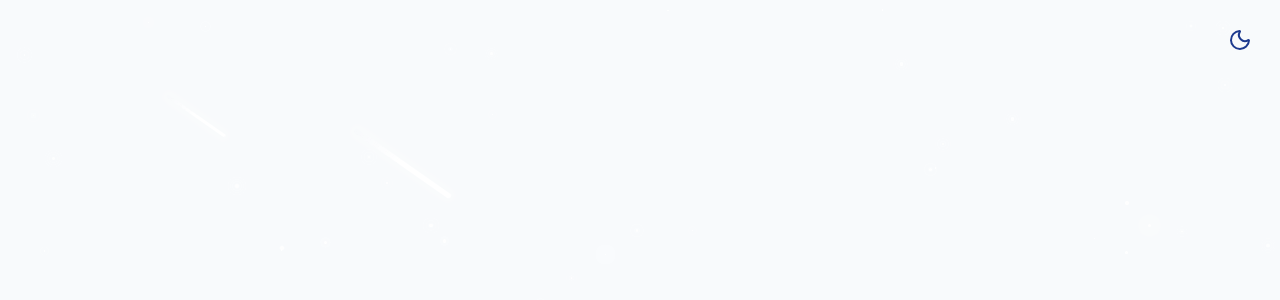
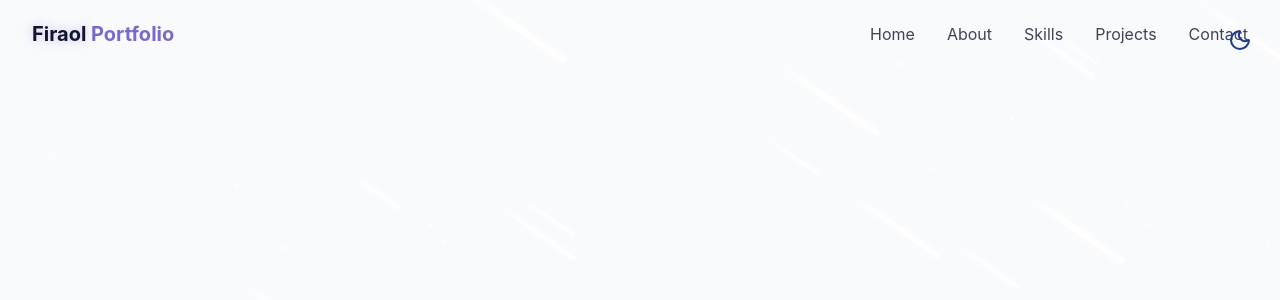
Before and after one commit to firoliyos/React-portfolio-website, a React (Vite) app in the folder beutiful-portfolio/: page / in a window 1280 px wide. Shown: the top 300 px of the page. Built offline with nearby package versions, Linux system fonts and the light colour scheme.

Commit message:
feat: build responsive navbar with navigation links both for desktop and mobile version

```diff
--- /dev/null
+++ b/beutiful-portfolio/src/components/Navbar.jsx
@@ -0,0 +1,91 @@
+import { cn } from "@/lib/utils";
+import { Menu, X } from "lucide-react";
+import { useEffect, useState } from "react";
+
+const navItems = [
+  { name: "Home", href: "#hero" },
+  { name: "About", href: "#about" },
+  { name: "Skills", href: "#skills" },
+  { name: "Projects", href: "#projects" },
+  { name: "Contact", href: "#contact" },
+];
+
+export const Navbar = () => {
+  const [isScrolled, setIsScrolled] = useState(false);
+  const [isMenuOpen, setIsMenuOpen] = useState(false);
+
+  useEffect(() => {
+    const handleScroll = () => {
+      setIsScrolled(window.screenY > 10);
+    };
+
+    window.addEventListener("scroll", handleScroll);
+    return () => window.removeEventListener("scroll", handleScroll);
+  }, []);
+  return (
+    <nav
+      className={cn(
+        "fixed w-full z-40 transition-all duration-300",
+        isScrolled ? "py-3 bg-background/80 backdrop-blur-md shadow-xs" : "py-5"
+      )}
+    >
+      <div className="container flex items-center justify-between">
+        <a
+          className="text-xl font-bold text-primary flex items-center"
+          href="#hero"
+        >
+          <span className="relative z-10">
+            <span className="text-glow text-foreground"> Firaol </span>{" "}
+            Portfolio
+          </span>
+        </a>
+
+        {/* desktop nav */}
+        <div className="hidden md:flex space-x-8">
+          {navItems.map((item, key) => (
+            <a
+              key={key}
+              href={item.href}
+              className="text-foreground/80 hover:text-primary transition-colors duration-300"
+            >
+              {item.name}
+            </a>
+          ))}
+        </div>
+
+        {/* mobile nav */}
+
+        <button
+          onClick={() => setIsMenuOpen((prev) => !prev)}
+          className="md:hidden p-2 text-foreground z-50"
+          aria-label={isMenuOpen ? "Close Menu" : "Open Menu"}
+        >
+          {isMenuOpen ? <X size={24} /> : <Menu size={24} />}{" "}
+        </button>
+
+        <div
+          className={cn(
+            "fixed inset-0 bg-background/95 backdroup-blur-md z-40 flex flex-col items-center justify-center",
+            "transition-all duration-300 md:hidden",
+            isMenuOpen
+              ? "opacity-100 pointer-events-auto"
+              : "opacity-0 pointer-events-none"
+          )}
+        >
+          <div className="flex flex-col space-y-8 text-xl">
+            {navItems.map((item, key) => (
+              <a
+                key={key}
+                href={item.href}
+                className="text-foreground/80 hover:text-primary transition-colors duration-300"
+                onClick={() => setIsMenuOpen(false)}
+              >
+                {item.name}
+              </a>
+            ))}
+          </div>
+        </div>
+      </div>
+    </nav>
+  );
+};
--- a/beutiful-portfolio/src/components/StarBackground.jsx
+++ b/beutiful-portfolio/src/components/StarBackground.jsx
@@ -42,7 +42,7 @@
   };
 
   const generateMeteors = () => {
-    const numberOfMeteors = 4;
+    const numberOfMeteors = 24;
     const newMeteors = [];
 
     for (let i = 0; i < numberOfMeteors; i++) {
--- a/beutiful-portfolio/src/pages/Home.jsx
+++ b/beutiful-portfolio/src/pages/Home.jsx
@@ -1,3 +1,4 @@
+import { Navbar } from "../components/Navbar"
 import { StarBackground } from "../components/StarBackground"
 import { ThemeToggle } from "../components/ThemeToggle"
 
@@ -11,6 +12,7 @@
     <StarBackground/>
 
     {/* Navbar */}
+    <Navbar />
 
     {/* Main Content */}
 
```
